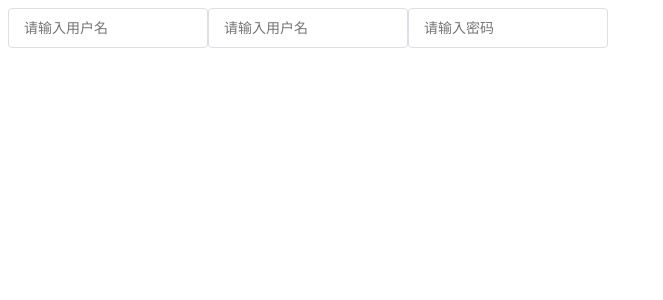
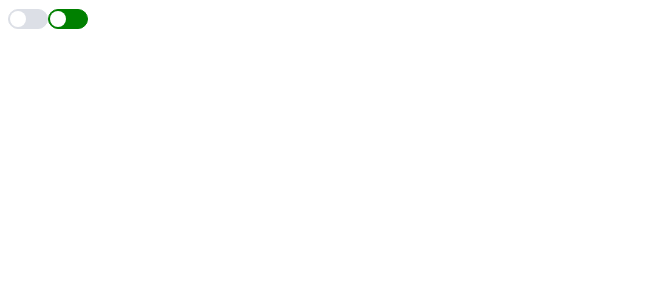
Before and after one commit to lzzhy/itcast-ui, a Vue app: page / in a window 1280 px wide. Shown: the top 300 px of the page, without its empty margins (0-663 px from the left). Built offline with nearby package versions, Linux system fonts and the light colour scheme; a small style sheet from the web is missing.

Commit message:
feat: switch组件完成100%

```diff
--- a/src/App.vue
+++ b/src/App.vue
@@ -54,9 +54,12 @@
         <!-- <input type="text" v-model="username"> -->
 
         <!-- 下面这句是 <hm-input :value="username" @input="username=$event.target.value"></hm-input> 的缩写 -->
-        <hm-input placeholder="请输入用户名" v-model="username1" clearable @input="clear"></hm-input>
+        <!-- <hm-input placeholder="请输入用户名" v-model="username1" clearable @input="clear"></hm-input>
         <hm-input placeholder="请输入用户名" type="text" v-model="username2"></hm-input>
-        <hm-input placeholder="请输入密码" type="password" v-model="username3" show-password></hm-input>
+        <hm-input placeholder="请输入密码" type="password" v-model="username3" show-password></hm-input> -->
+
+        <hm-switch v-model="active1"></hm-switch>
+        <hm-switch v-model="active2" active-color="red" inactive-color="green" name="username"></hm-switch>
     </div>
 </template>
 
@@ -67,7 +70,10 @@ export default {
             visible: true,
             username1: '',
             username2: '',
-            username3: ''
+            username3: '',
+            active1: false,
+            active2: false,
+            username: '哈哈哈哈'
         }
     },
     methods: {
--- /dev/null
+++ b/src/components/switch.vue
@@ -0,0 +1,132 @@
+<!-- 组件说明 -->
+<template>
+    <div class="hm-switch" :class="{'is-checked': value}" @click="handelClick">
+        <span class="hm-switch__core" ref="core">
+            <span class="hm-switch__button"></span>
+        </span>
+        <input class="hm-switch__input" type="checkbox" :name="name" ref="input">
+    </div>
+</template>
+
+<script>
+//import x from ''
+export default {
+    name: 'hm-switch',
+    props: {
+        value: {
+            type: Boolean,
+            default: false
+        },
+        activeColor: {
+            type: String,
+            default: ''
+        },
+        inactiveColor: {
+            type: String,
+            default: ''
+        },
+        name: {
+            type: String,
+            default: ''
+        }
+    },
+    components: {
+
+    },
+    data () {
+        return {
+
+        };
+    },
+    computed: {
+
+    },
+    methods: {
+        // async, await this.$nextTick() 是处理异步的,这是一种方式。也可以写成this.$nextTick(() => {this.setColor()})
+        async handelClick() {
+            this.$emit('input',!this.value)
+            // 点击的时候修改颜色
+            await this.$nextTick()
+            this.setColor()
+            this.$refs.input.checked = this.value
+        },
+        setColor() {
+            if(this.activeColor || this.inactiveColor) {
+                let color = this.value ? this.activeColor : this.inactiveColor
+                this.$refs.core.style.borderColor = color
+                this.$refs.core.style.backgroundColor = color
+            }
+        }
+    },
+    created() {
+
+    },
+    mounted() {
+        // 修改开关颜色
+        this.setColor()
+        // 控制checkbox
+        console.log(this.$refs.input);
+        this.$refs.input.checked = this.value
+    },
+    beforeCreate() {}, //生命周期 - 创建之前
+    beforeMount() {}, //生命周期 - 挂载之前
+    beforeUpdate() {}, //生命周期 - 更新之前
+    updated() {}, //生命周期 - 更新之后
+    beforeDestroy() {}, //生命周期 - 销毁之前
+    destroyed() {}, //生命周期 - 销毁完成
+    activated() {}, //如果页面有keep-alive缓存功能，这个函数会触发
+    }
+</script>
+
+<style lang='scss' scoped>
+.hm-switch {
+    display: inline-block;
+    align-items: center;
+    position: relative;
+    font-size: 14px;
+    line-height: 20px;
+    height: 20px;
+    vertical-align: middle;
+    .hm-switch__input {
+        position: absolute;
+        width: 0;
+        height: 0;
+        opacity: 0;
+        margin: 0;
+    }
+    .hm-switch__core {
+        margin: 0;
+        display: inline-block;
+        position: relative;
+        width: 40px;
+        height: 20px;
+        border: 1px solid #dcdfe6;
+        outline: none;
+        border-radius: 10px;
+        box-sizing: border-box;
+        background: #dcdfe6;
+        cursor: pointer;
+        transition: border-color .3s,background-color .3s;
+        vertical-align: middle;
+        .hm-switch__button {
+            position: absolute;
+            top: 1px;
+            left: 1px;
+            border-radius: 100%;
+            transition: all .3s;
+            width: 16px;
+            height: 16px;
+            background: #fff;
+        }
+    }
+}
+.hm-switch.is-checked {
+    .hm-switch__core {
+        border-color: #409eff;
+        background: #409eff;
+        .hm-switch__button {
+            transform: translate(20px);
+        }
+    }
+}
+</style>
--- a/src/main.js
+++ b/src/main.js
@@ -3,6 +3,7 @@ import App from './App.vue'
 import button from './components/button'
 import dialog from './components/dialog'
 import input from './components/input'
+import switchs from './components/switch.vue'
 
 
 Vue.config.productionTip = false
@@ -10,6 +11,7 @@ Vue.config.productionTip = false
 Vue.component(button.name,button)
 Vue.component(dialog.name,dialog)
 Vue.component(input.name,input)
+Vue.component(switchs.name,switchs)
 
 new Vue({
   render: h => h(App),
```
